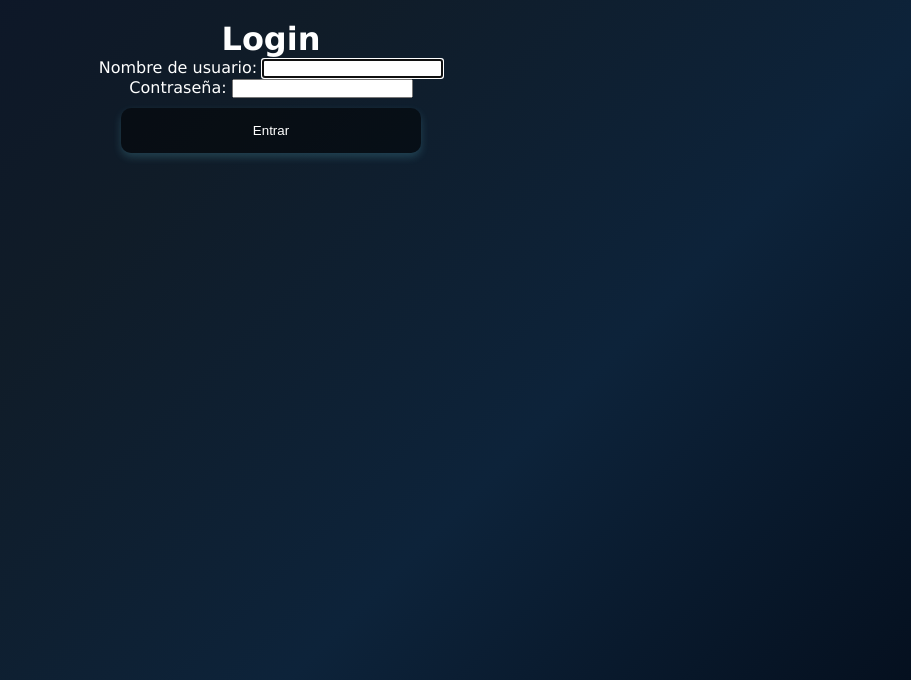
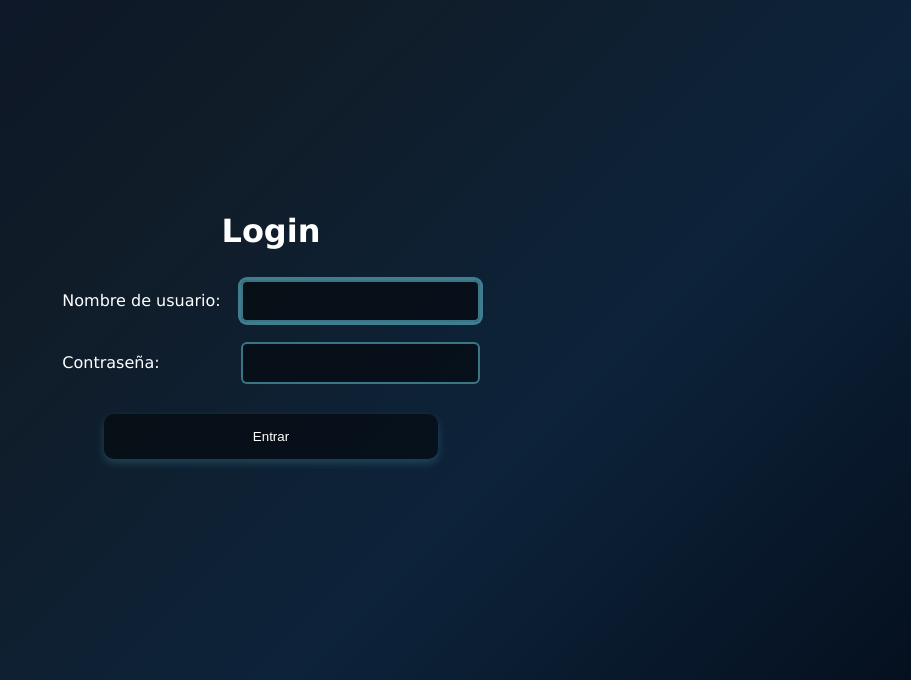
Before and after one commit to INGJAREDALAN/Congreso4A2026, a Django app: page /accounts/login/ in a window 1280 px wide. Shown: the part 120-800 px from the top of the page, without its empty margins (369-1280 px from the left). Run offline with Django 5.2, Linux system fonts and the light colour scheme.

Commit message:
Implementa auntenticacion

```diff
--- a/static/css/styles.css
+++ b/static/css/styles.css
@@ -38,6 +38,9 @@ header {
         padding-bottom: 5px;
         border-bottom: 2px solid white;
     }
+
+
+    form { display: inline-block; }
 }
 
 #portada {
@@ -88,11 +91,19 @@ header {
     }
 }
 
+
+.sm {
+    width: 200px;
+}
+
+.lg {
+    width: 80%;
+}
+
 .btn {
     display: block;
     text-decoration: none;
     border: none;
-    width: 300px;
     color: white;
     margin: 10px auto;
     border-radius: 10px;
@@ -106,3 +117,59 @@ header {
     background-color:  rgba(0, 0, 0, 0.8);
     box-shadow: 0 4px 8px rgba(112, 219, 240, 0.5);
 }
+
+form input {
+  padding: 10px 14px;
+  border: 2px solid rgba(112, 219, 240, 0.5);
+  border-radius: 6px;
+  font-size: 16px;
+  background-color: rgba(0, 0, 0, 0.5);
+  color: white;
+  transition: border-color 0.25s ease, box-shadow 0.25s ease;
+}
+
+form input[type="text"]:focus {
+  outline: none;
+  border-color: rgba(112, 219, 240, 0.5);
+  box-shadow: 0 0 0 3px rgba(112, 219, 240, 0.5);
+}
+
+.container-form {
+  width: 100%;
+  min-height: 80vh;
+  display: grid;
+  place-items: center;
+
+  h1 {
+    margin-bottom: 30px;
+  }
+
+  div form {
+    width: 100%;
+    max-width: 420px;
+    display: flex;
+    flex-direction: column;
+    gap: 20px;
+
+    div {
+      display: flex;
+      justify-content: space-between;
+      align-items: center;
+      width: 100%;
+      gap: 20px;
+    }
+  }
+}
+
+ul.errorlist {
+  list-style: none;
+  padding: 12px 16px;
+  margin: 0 0 20px 0;
+  border-radius: 8px;
+  background-color: rgba(239, 68, 68, 0.12);
+  border: 1px solid rgba(239, 68, 68, 0.45);
+  color: #fca5a5;
+  font-size: 0.9rem;
+  line-height: 1.4;
+  text-align: left;
+}
--- a/templates/base.html
+++ b/templates/base.html
@@ -17,13 +17,14 @@
             <a href="{% url 'login' %}">Login</a>
             <a href="Registro"></a>
             {% endif %}
-        </nav>
+
         {% if user.is_authenticated %}
         <form action="{% url 'logout' %}" method="post">
             {% csrf_token %}
-            <button type="submit" class="btn">Salir</button>
+            <button type="submit" class="btn sm">Salir</button>
         </form>
         {% endif %}
+        </nav>
     </header>
     <div class="container">
     {% block content %}
--- a/templates/registration/login.html
+++ b/templates/registration/login.html
@@ -3,10 +3,14 @@
 {% block title %} Login{% endblock %}
 
 {% block content %}
-<h1>Login</h1>
-<form method="post">
-    {% csrf_token %}
-    {{ form }}
-    <button type="submit" class="btn">Entrar</button>
-</form>
+<div class="container-form">
+    <div>
+        <h1>Login</h1>
+        <form method="post">
+            {% csrf_token %}
+            {{ form }}
+            <button type="submit" class="btn lg">Entrar</button>
+        </form>
+    </div>
+</div>
 {% endblock%}
--- a/templates/workshops/workshop_list.html
+++ b/templates/workshops/workshop_list.html
@@ -19,7 +19,7 @@
                 <p>{{ w.description }}</p>
                 <p>{{ w.classroom }}</p>
                 <p>{{ w.date }} - {{ w.start }}</p>
-                <a class="btn" href="{% url 'workshops:workshops_details' w.id%}">Detalles</a>
+                <a class="btn lg" href="{% url 'workshops:workshops_details' w.id%}">Detalles</a>
             </div>
         </div>
     {% endfor %}
```
Also changed, not shown: db.sqlite3.
